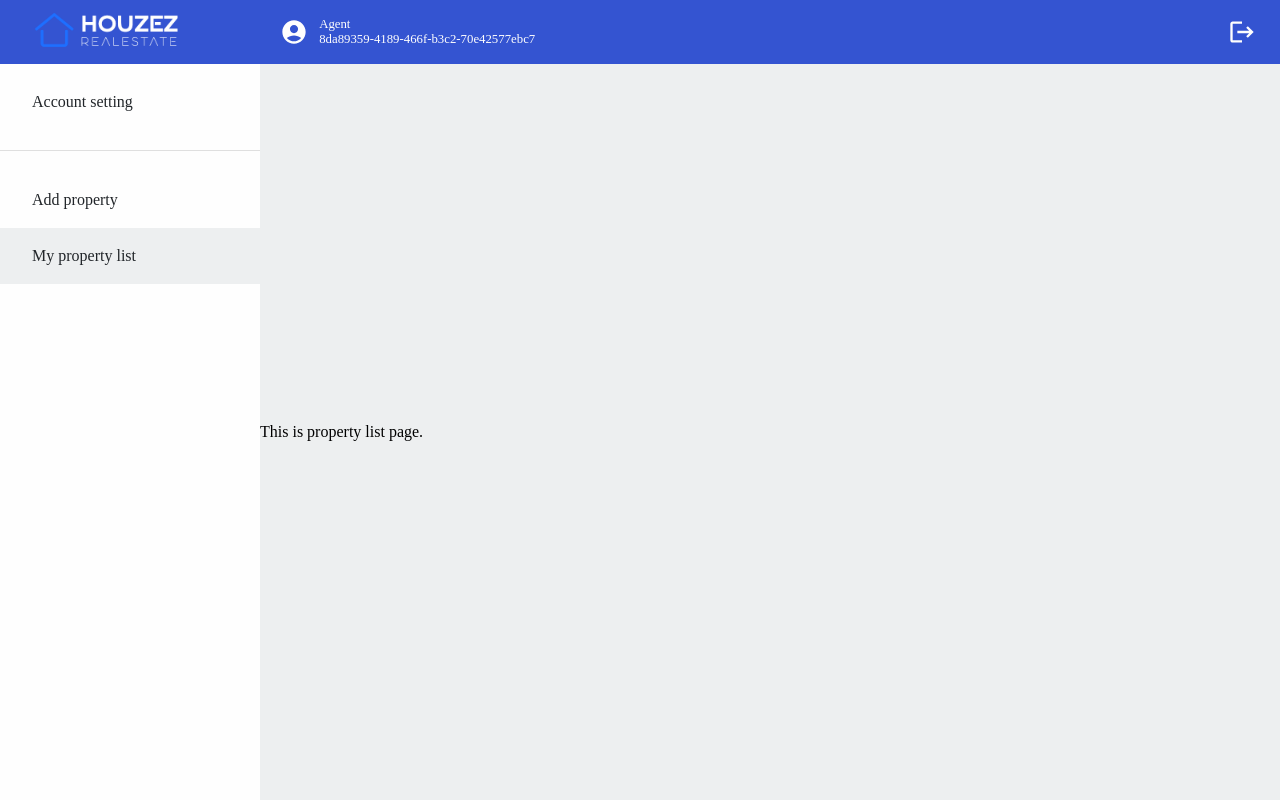
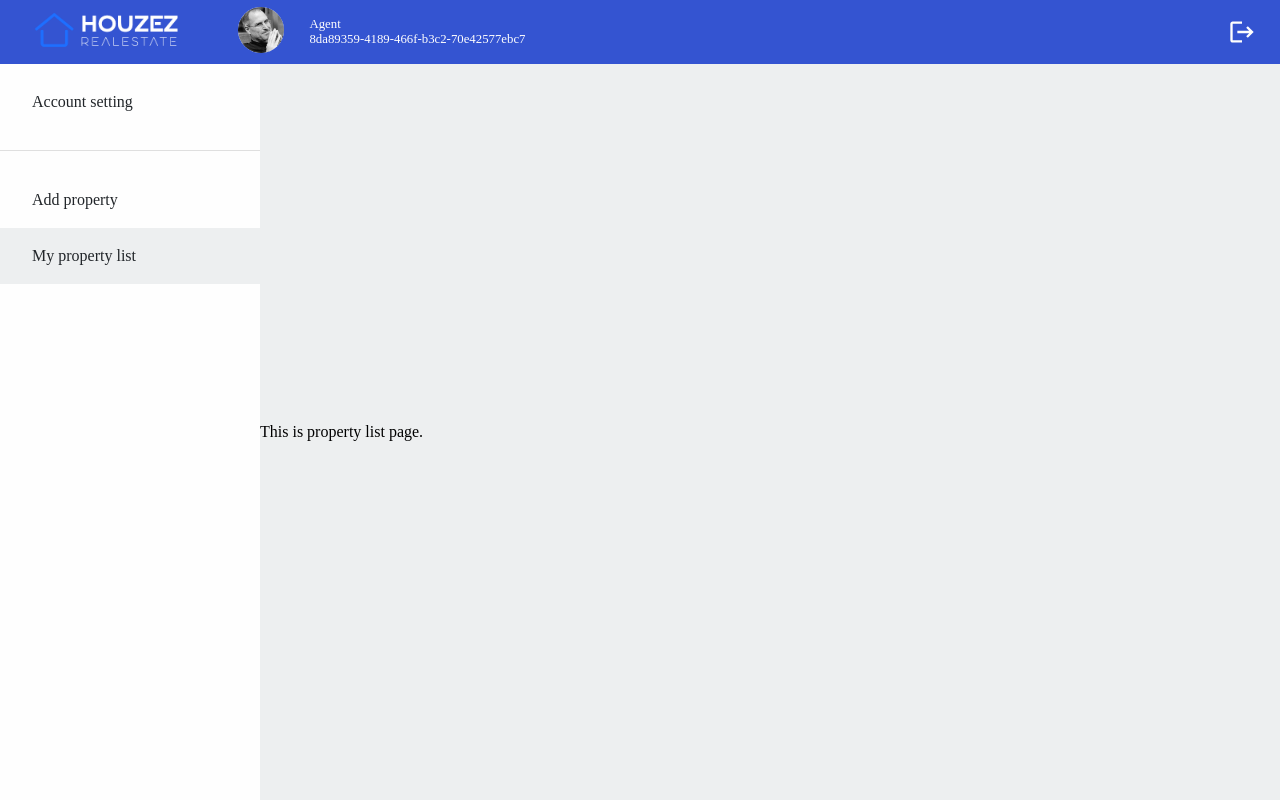
Before and after one commit to HouzezProject/houzez-app, a Next.js app: page /agent-management/property-list in a window 1280 px wide. Built offline with nearby package versions, Linux system fonts and the light colour scheme.

Commit message:
HZ0303 replace avatar

```diff
--- a/src/components/AgentManagement/ManagementHeader.tsx
+++ b/src/components/AgentManagement/ManagementHeader.tsx
@@ -2,11 +2,11 @@ import * as React from "react";
 import { Box, IconButton } from "@mui/material";
 import styled from "@emotion/styled";
 import theme from "../../styles/theme";
-import AccountCircleIcon from "@mui/icons-material/AccountCircle";
 import LogoutIcon from "@mui/icons-material/Logout";
 import router from "next/router";
 import Image from "next/image";
 import LogoImg from "../../../public/assets/logo/logo_white.png";
+import UserAvatar from "../../../public/assets/images/avatar.png";
 import { Link } from "@mui/material";
 
 const {
@@ -24,20 +24,19 @@ const ManagementHeaderContainer = styled(Box)({
 });
 
 const ManagementHeaderBoxLogo = styled(Box)({
-  width: "270px",
+  width: "260px",
   paddingLeft: "2%",
   justifyContent: "center"
 });
 
 const ManagementHeaderBoxAvatar = styled(Box)({
-  width: "5%",
-  paddingLeft: "2%",
+  width: "50px",
   justifyContent: "center"
 });
 
 const ManagementHeaderBoxUserInfo = styled(Box)({
   width: "80%",
-  paddingLeft: "1%",
+  paddingLeft: "2%",
   flexDirection: "column",
   fontSize: "0.8rem",
   fontWeight: 500
@@ -50,6 +49,12 @@ const ManagementHeaderBoxLogout = styled(Box)({
 
 const ManagementHeaderButton = styled(IconButton)({
   color: secondary.contrastText
+});
+
+const Avatar = styled(Image)({
+  width: "50px",
+  height: "50px",
+  borderRadius: "50%"
 });
 
 const ManagementHeader = () => {
@@ -68,9 +73,7 @@ const ManagementHeader = () => {
       </ManagementHeaderBoxLogo>
 
       <ManagementHeaderBoxAvatar>
-        <ManagementHeaderButton size="large">
-          <AccountCircleIcon fontSize="inherit" />
-        </ManagementHeaderButton>
+        <Avatar src={UserAvatar} alt="Avatar" />
       </ManagementHeaderBoxAvatar>
 
       <ManagementHeaderBoxUserInfo>
--- a/src/components/SignIn/SignInInfo.tsx
+++ b/src/components/SignIn/SignInInfo.tsx
@@ -73,7 +73,7 @@ const SignInInfo = () => {
   };
 
   const countdownThenRedirect = (severity: AlertColor, countdown: number, text: string, url: any, urlPage: string) => {
-    window.setInterval(() => {
+    setInterval(() => {
       if (countdown >= 0) {
         setSubmitLock(true);
         setAuthResponseMsg({
```
Also changed, not shown: public/assets/images/avatar.png (added).
